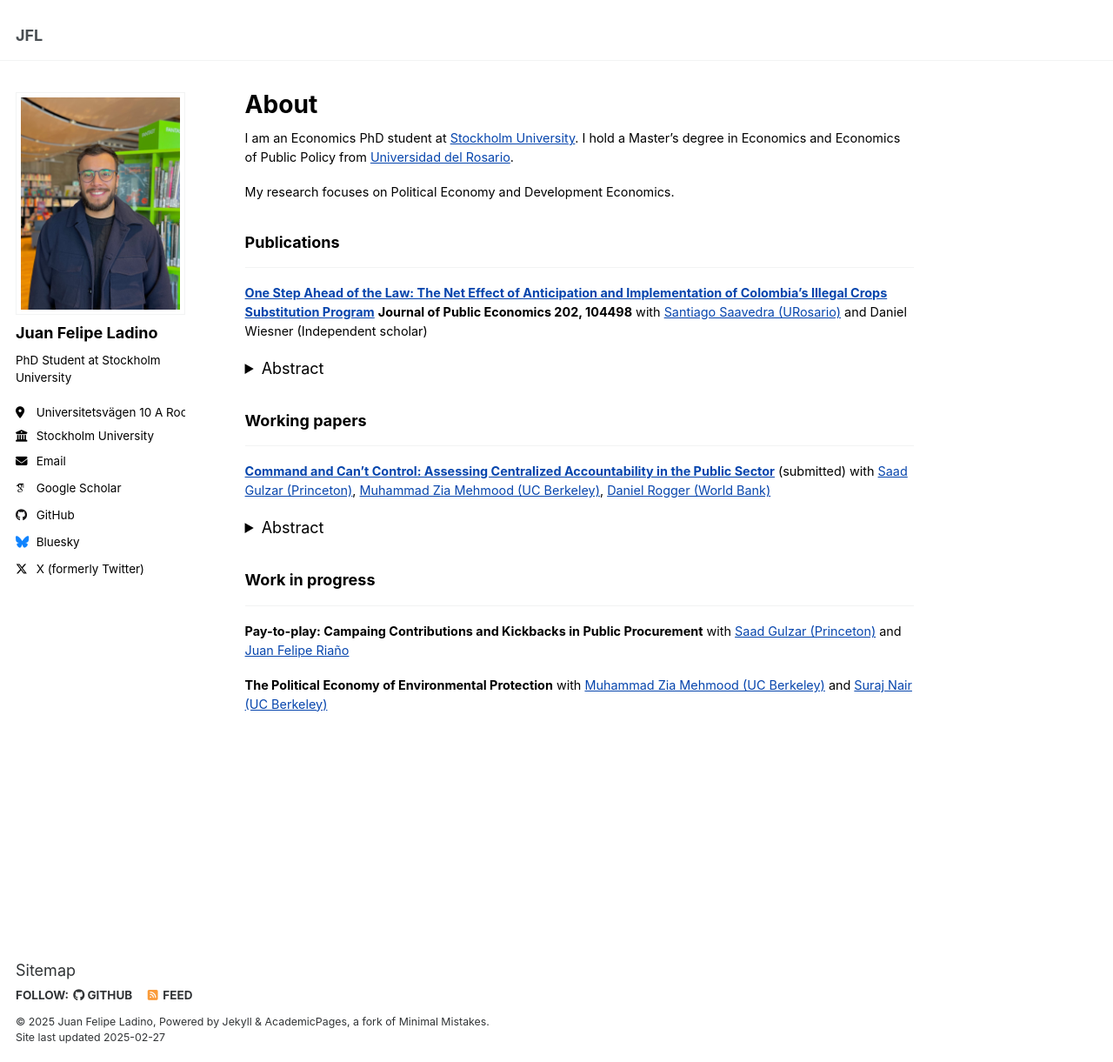
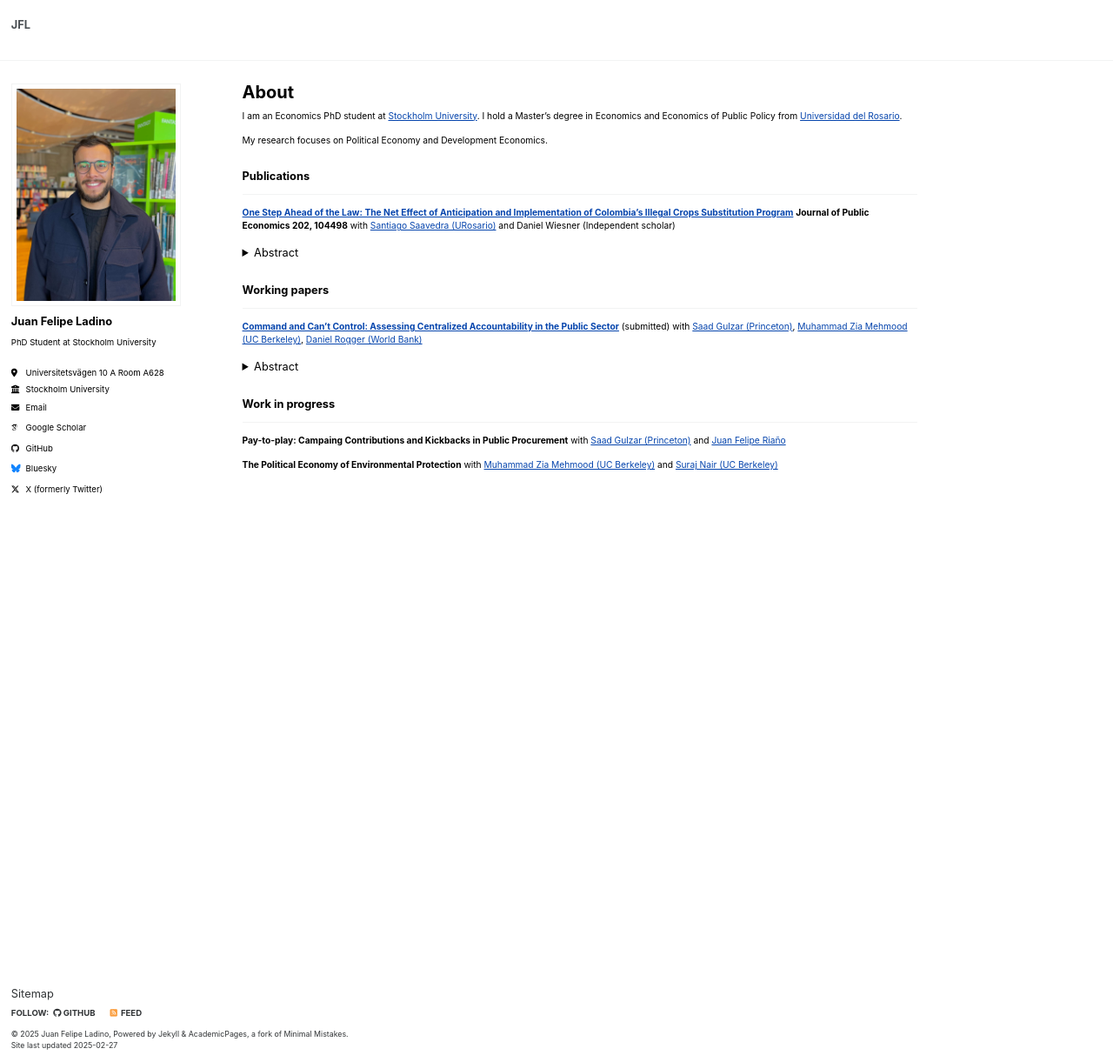
Before and after one commit to juanfladino/juanfladino.github.io, a Jekyll site: the page built from _pages/about.md, in a window 1280 px wide and 1221 px high. Shown: the whole window at 87% size. Built offline with Jekyll 4.4.1, drawn with Linux system fonts in a browser that asks for light colours; some web fonts are replaced.

Commit message:
Update _reset.scss

```diff
--- a/_sass/layout/_reset.scss
+++ b/_sass/layout/_reset.scss
@@ -8,10 +8,10 @@ html {
   /* apply a natural box layout model to all elements */
   box-sizing: border-box;
   background-color: var(--global-bg-color);
-  font-size: 16px;
+  font-size: 0.8em;
 
   @include breakpoint($medium) {
-    font-size: 18px;
+    font-size: 0.8em;
   }
 
   -webkit-text-size-adjust: 100%;
```
